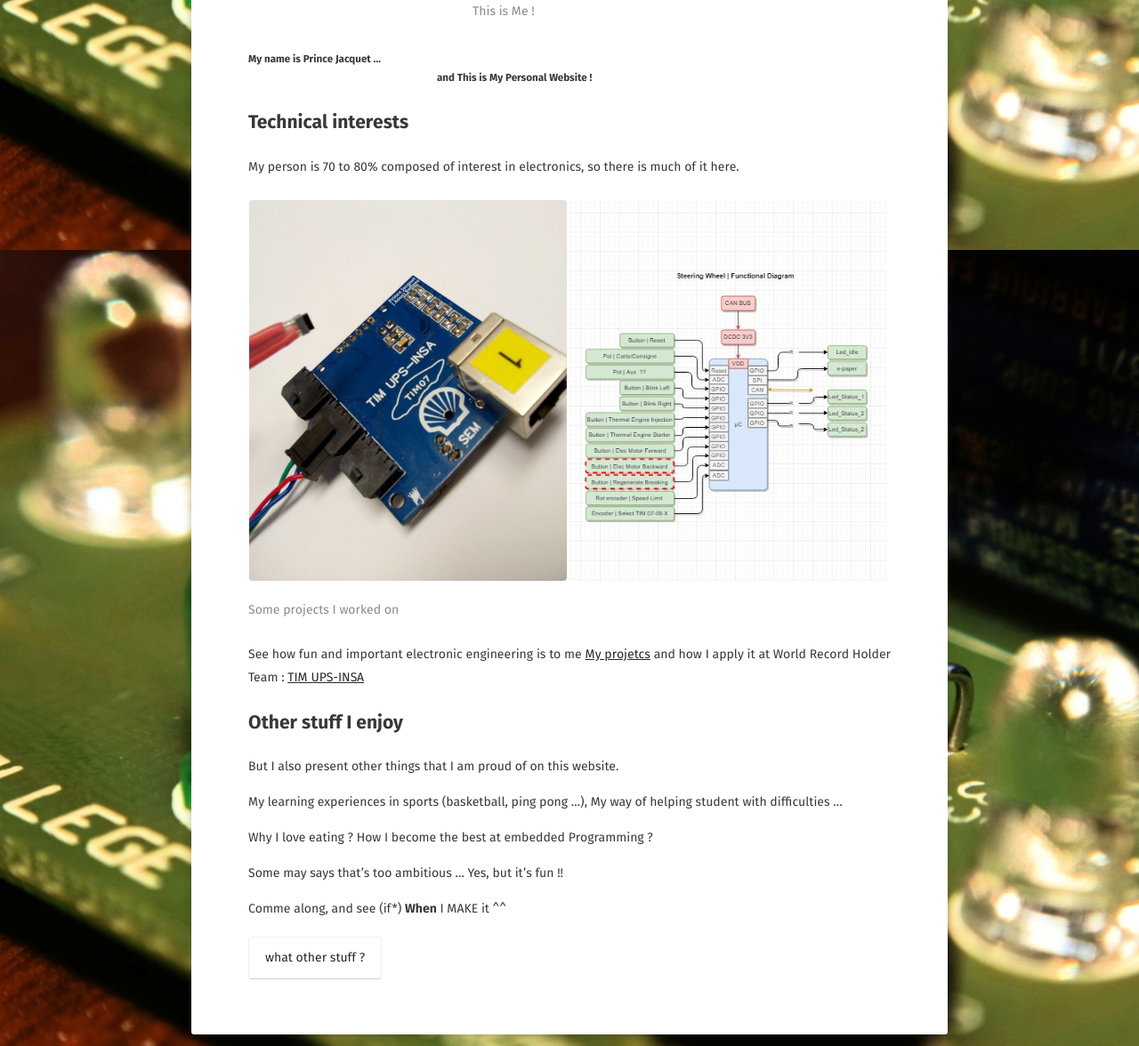
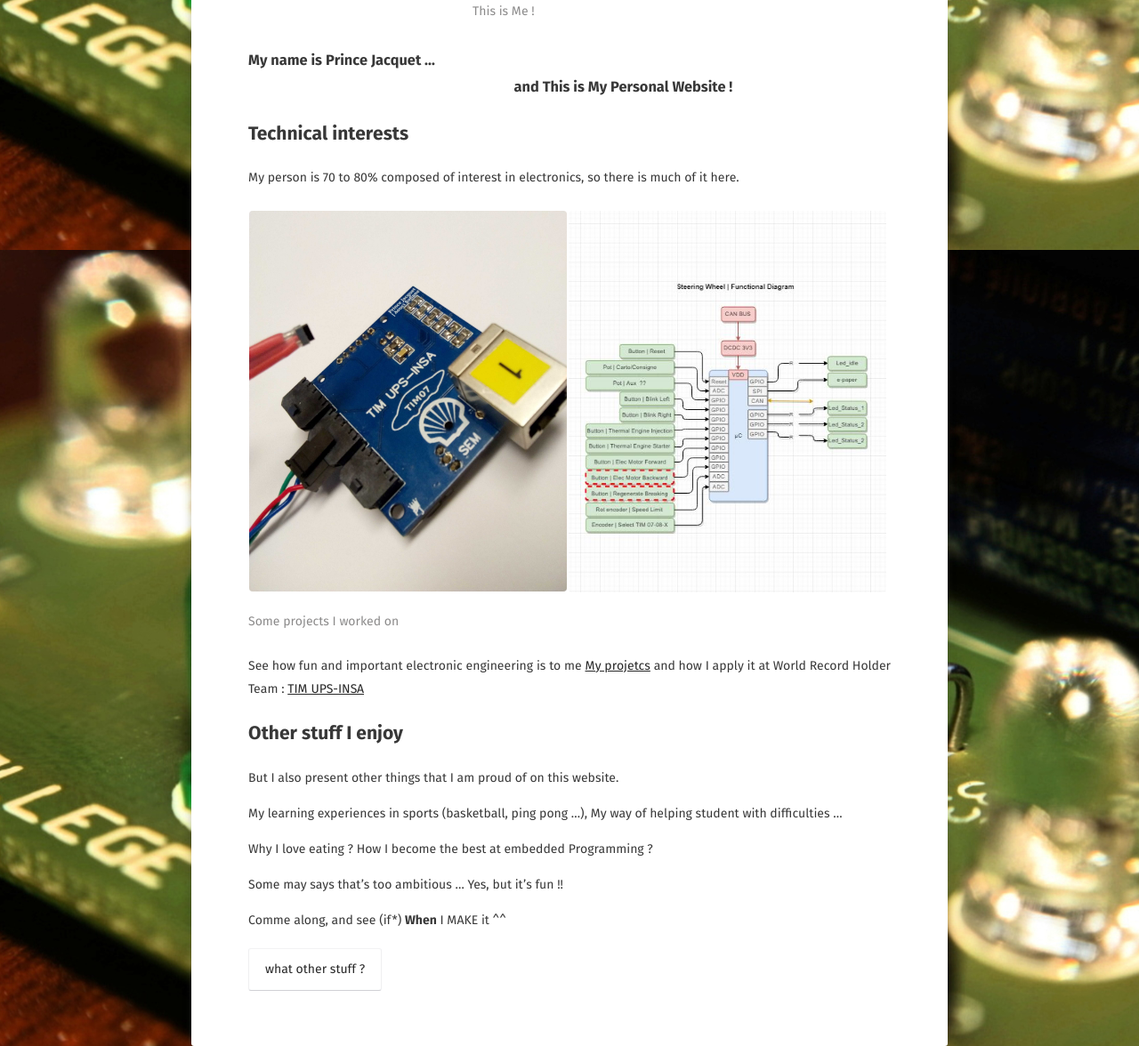
Before and after one commit to ti-prens/PrinceJacquet1.github.io, a Jekyll site: the page built from about/index.md, in a window 1280 px wide. Shown: the part 619-1795 px from the top of the page at 89% size. Built offline with Jekyll 4.4.1, drawn with Linux system fonts in a browser that asks for light colours; some web fonts are replaced.

```diff
--- a/about/index.md
+++ b/about/index.md
@@ -13,7 +13,7 @@ comments: false
 
 
 
-##### My name is Prince Jacquet  ...  <br>  &emsp;&emsp;&emsp;&emsp;&emsp;&emsp;&emsp;&emsp;&emsp;&emsp;&emsp;&emsp;&emsp;&emsp;&emsp;&emsp;&emsp;&emsp; and This is My Personal Website !
+### My name is Prince Jacquet  ...  <br>  &emsp;&emsp;&emsp;&emsp;&emsp;&emsp;&emsp;&emsp;&emsp;&emsp;&emsp;&emsp;&emsp;&emsp;&emsp;&emsp;&emsp;&emsp; and This is My Personal Website !
 
 
 ## Technical interests
```
